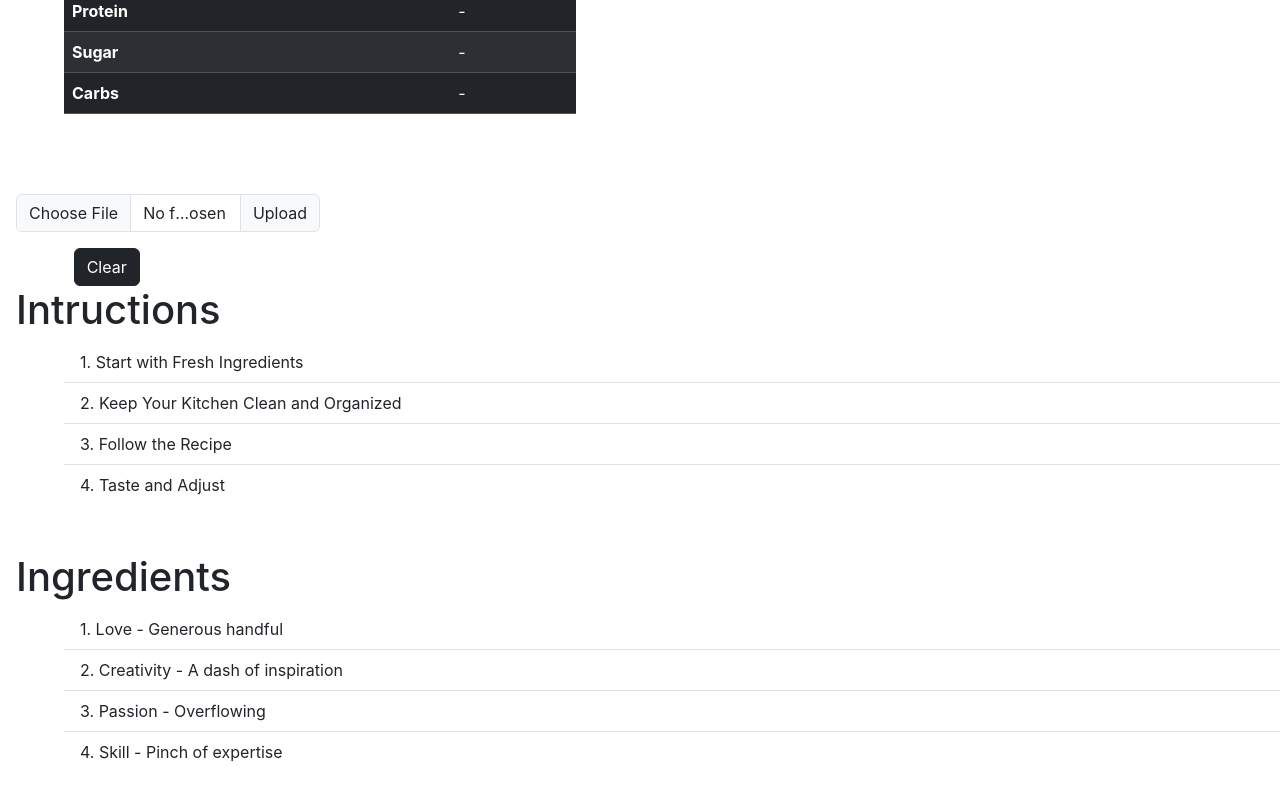
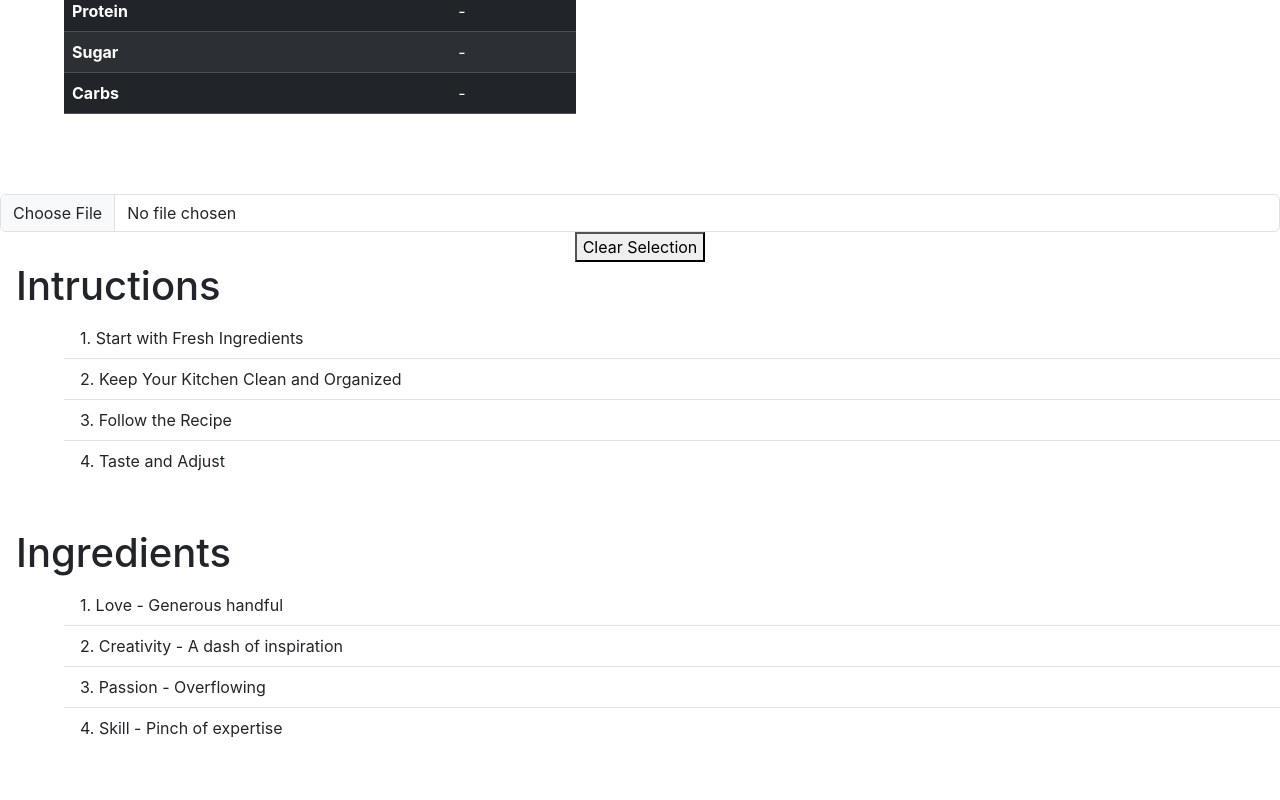
Before and after one commit to prasannask17/SnapNPlate, a React (Create React App) app in the folder SnapNPlate/client/: page / in a window 1280 px wide. Shown: the part 920-1720 px from the top of the page. Built offline with nearby package versions, Linux system fonts and the light colour scheme.

Commit message:
Update ImageUpload.js

```diff
--- a/SnapNPlate/client/src/components/ImageUpload.js
+++ b/SnapNPlate/client/src/components/ImageUpload.js
@@ -1,4 +1,88 @@
-import React, { useState, useEffect } from "react";
+// import React, { useState, useEffect } from "react";
+// import axios from "axios";
+
+// function ImageUpload({ setData, setErr }) {
+//   const [selectedFile, setSelectedFile] = useState(null);
+//   const [image, setImage] = useState(false);
+//   const [isLoading, setIsLoading] = useState(false);
+//   const threshold = 0.5;
+
+//   const sendFile = async () => {
+//     if (image) {
+//       let formData = new FormData();
+//       formData.append("file", selectedFile);
+//       try {
+//         let res = await axios.post(process.env.REACT_APP_API_URL, formData);
+//         if (res.status === 200) {
+//           console.log(res.data);
+//           if (res.data.confidence < threshold) {
+//             setData({ class: "Default", confidence: "100" });
+//             clearData();
+//             setErr(true);
+//           } else {
+//             setData(res.data);
+//           }
+//         }
+//       } catch (error) {
+//         console.error("Error uploading file:", error);
+//       }
+//       setIsLoading(false);
+//     }
+//   };
+
+//   const clearData = () => {
+//     setData({ class: "Default", confidence: "100" });
+//     setImage(false);
+//     setSelectedFile(null);
+//   };
+
+//   const onSelectFile = (event) => {
+//     const file = event.target.files[0];
+//     if (!file) {
+//       clearData();
+//       return;
+//     }
+//     setSelectedFile(file);
+//     setImage(true);
+//   };
+
+//   useEffect(() => {
+//     if (!selectedFile) {
+//       return;
+//     }
+//     setIsLoading(true);
+//     setErr(false);
+//     sendFile();
+//   }, [selectedFile]);
+
+//   return (
+//     <>
+//       <div className="col-12 col-sm-3 ">
+//         <div class="input-group mb-3 ps-3 ">
+//           <input
+//             type="file"
+//             class="form-control"
+//             accept="image/*"
+//             onChange={onSelectFile}
+//             id="imageInput"
+//           />
+//           <label class="input-group-text">Upload</label>
+//         </div>
+//       </div>
+
+//       {isLoading && <p>Loading...</p>}
+//       <div className="col-12 col-sm-2">
+//         <button className="btn btn-dark" onClick={clearData}>
+//           Clear
+//         </button>
+//       </div>
+//     </>
+//   );
+// }
+
+// export default ImageUpload;
+
+import React, { useState, useEffect, useCallback } from "react";
 import axios from "axios";
 
 function ImageUpload({ setData, setErr }) {
@@ -7,16 +91,21 @@ function ImageUpload({ setData, setErr }) {
   const [isLoading, setIsLoading] = useState(false);
   const threshold = 0.5;
 
-  const sendFile = async () => {
-    if (image) {
+  const clearData = useCallback(() => {
+    setData({ class: "Default", confidence: "100" });
+    setImage(false);
+    setSelectedFile(null);
+  }, [setData]);
+
+  // Wrapped in useCallback to satisfy dependency rules
+  const sendFile = useCallback(async () => {
+    if (image && selectedFile) {
       let formData = new FormData();
       formData.append("file", selectedFile);
       try {
         let res = await axios.post(process.env.REACT_APP_API_URL, formData);
         if (res.status === 200) {
-          console.log(res.data);
           if (res.data.confidence < threshold) {
-            setData({ class: "Default", confidence: "100" });
             clearData();
             setErr(true);
           } else {
@@ -28,13 +117,7 @@ function ImageUpload({ setData, setErr }) {
       }
       setIsLoading(false);
     }
-  };
-
-  const clearData = () => {
-    setData({ class: "Default", confidence: "100" });
-    setImage(false);
-    setSelectedFile(null);
-  };
+  }, [image, selectedFile, setData, setErr, clearData]);
 
   const onSelectFile = (event) => {
     const file = event.target.files[0];
@@ -53,30 +136,28 @@ function ImageUpload({ setData, setErr }) {
     setIsLoading(true);
     setErr(false);
     sendFile();
-  }, [selectedFile]);
+
+    // Dependencies are now correctly tracked
+  }, [selectedFile, sendFile, setErr]);
 
   return (
-    <>
-      <div className="col-12 col-sm-3 ">
-        <div class="input-group mb-3 ps-3 ">
+    <div className="upload-section">
+      <div className="upload-controls">
         <input
           type="file"
-            class="form-control"
+          className="form-control"
           accept="image/*"
           onChange={onSelectFile}
           id="imageInput"
         />
-          <label class="input-group-text">Upload</label>
-        </div>
       </div>
 
-      {isLoading && <p>Loading...</p>}
-      <div className="col-12 col-sm-2">
-        <button className="btn btn-dark" onClick={clearData}>
-          Clear
+      {isLoading && <p className="loading-text">Analyzing ingredients...</p>}
+
+      <button className="btn-clear" onClick={clearData}>
+        Clear Selection
       </button>
     </div>
-    </>
   );
 }
 
```
Lines whose indentation alone changed are shown as unchanged.
